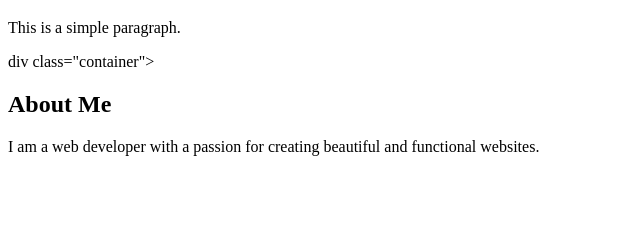
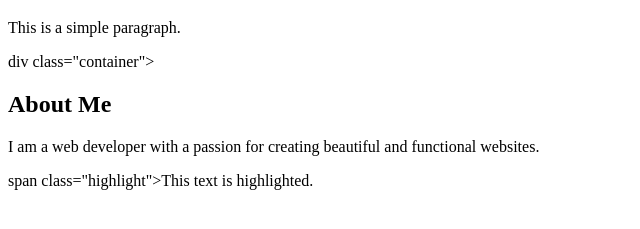
Before and after one commit to muskan25478/web-design, a plain HTML site: page 1_Lec/index.html in a window 1280 px wide. Shown: the part 61-290 px from the top of the page, without its empty margins (0-640 px from the left). Drawn offline with Linux system fonts and the light colour scheme.

Commit message:
learning span

```diff
--- a/1_Lec/index.html
+++ b/1_Lec/index.html
@@ -13,5 +13,6 @@
         <h2>About Me</h2>
         <p>I am a web developer with a passion for creating beautiful and functional websites.</p>
     </div>
+    span class="highlight">This text is highlighted.</span>
 </body>
 </html>
```
